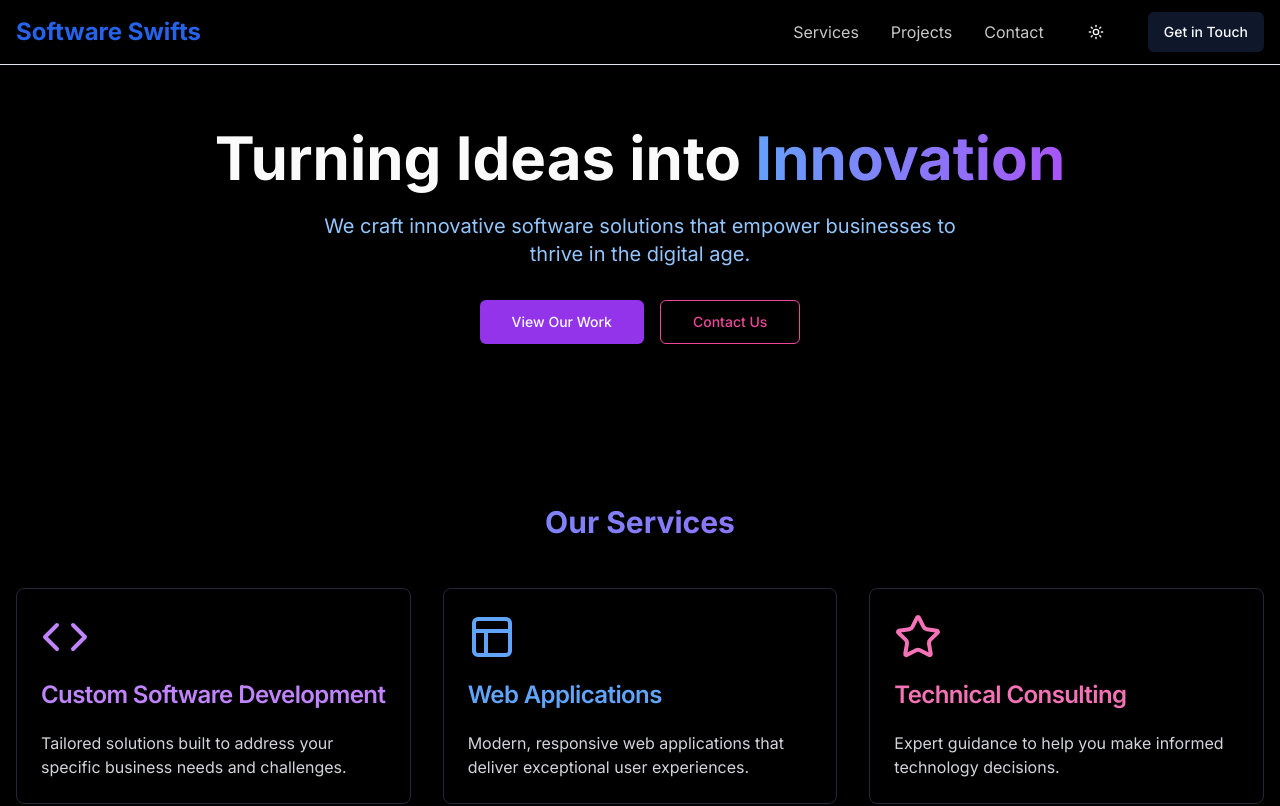
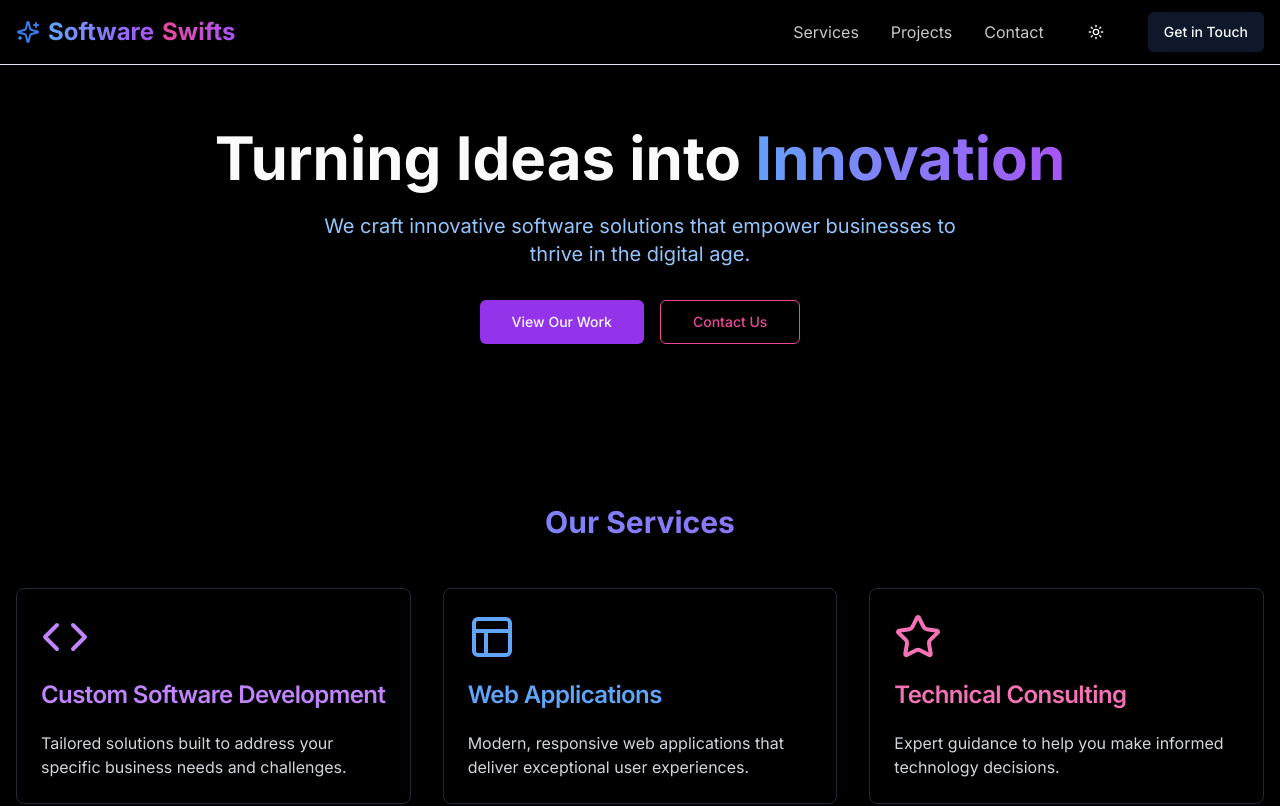
Before and after one commit to ShivamR01/swift-folio-spark, a React (Vite) app: page / in a window 1280 px wide. Shown: the top 806 px of the page. Built offline with nearby package versions, Linux system fonts and the light colour scheme.

Commit message:
Enhance navbar logo
Improve the design and colors of the logo in the navbar.

```diff
--- a/src/components/Navbar.tsx
+++ b/src/components/Navbar.tsx
@@ -1,6 +1,5 @@
-
 import { Button } from "@/components/ui/button";
-import { Moon, Sun } from "lucide-react";
+import { Moon, Sun, Sparkles } from "lucide-react";
 import { useTheme } from "next-themes";
 
 const Navbar = () => {
@@ -10,7 +9,15 @@ const Navbar = () => {
     <nav className="fixed top-0 w-full bg-background/80 backdrop-blur-md z-50 border-b">
       <div className="container mx-auto px-4 py-3 flex items-center justify-between">
         <div className="flex items-center space-x-2">
-          <span className="text-2xl font-bold text-blue-600">Software Swifts</span>
+          <div className="flex items-center gap-2">
+            <Sparkles className="h-6 w-6 text-blue-500 animate-pulse" />
+            <span className="text-2xl font-bold bg-gradient-to-r from-blue-400 via-purple-500 to-pink-500 bg-clip-text text-transparent animate-gradient">
+              Software
+            </span>
+            <span className="text-2xl font-bold bg-gradient-to-r from-pink-500 via-purple-500 to-blue-400 bg-clip-text text-transparent animate-gradient">
+              Swifts
+            </span>
+          </div>
         </div>
         <div className="hidden md:flex items-center space-x-8">
           <a href="#services" className="text-foreground/80 hover:text-blue-600 transition-colors">Services</a>
```
